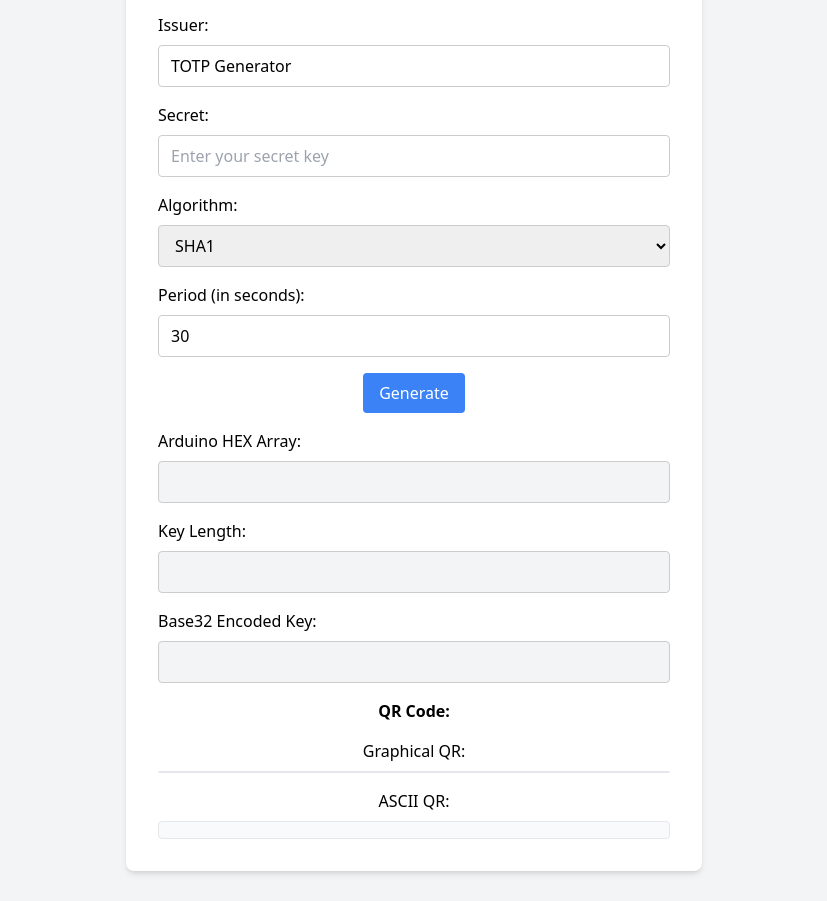
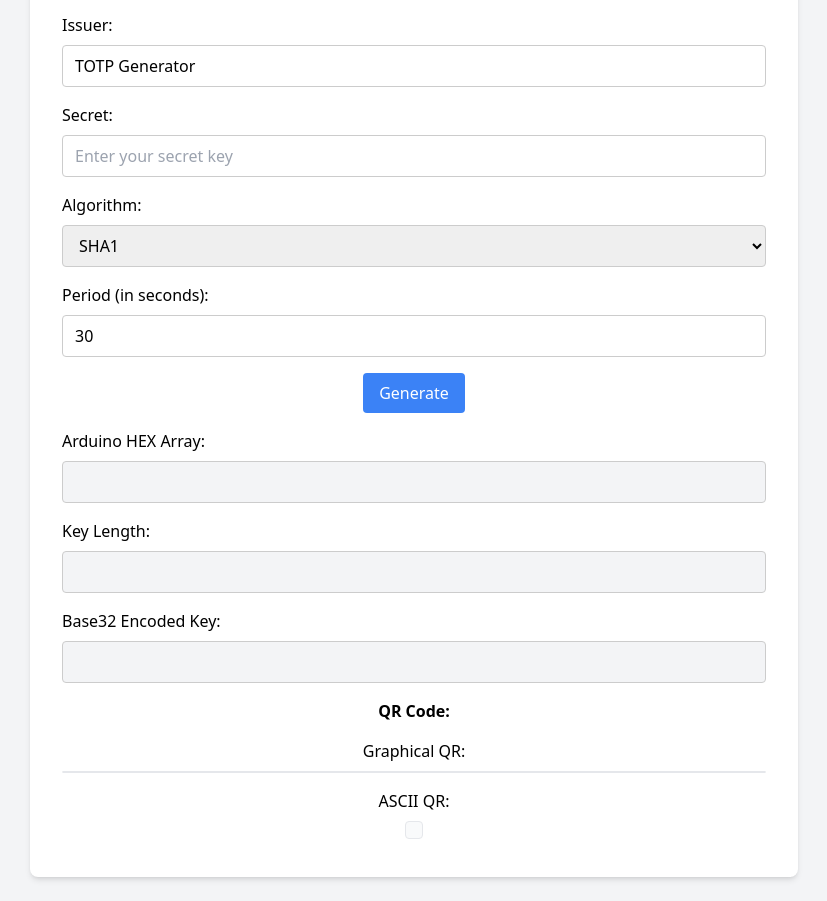
Before and after one commit to NonaSuomy/ESPHome-Door-Lock, a plain HTML site: page docs/index.html in a window 1280 px wide. Shown: the part 189-1090 px from the top of the page, without its empty margins (226-1053 px from the left). Drawn offline with nearby package versions, Linux system fonts and the light colour scheme.

Commit message:
Update index.html

```diff
--- a/docs/index.html
+++ b/docs/index.html
@@ -15,14 +15,14 @@
             line-height: 1;
             white-space: pre;
             text-align: center;
-            overflow: hidden;
+            display: inline-block;
+            overflow: auto;
             max-width: 100%;
-            display: block;
         }
     </style>
 </head>
 <body class="bg-gray-100 p-6">
-    <div class="max-w-xl mx-auto bg-white p-8 rounded-lg shadow-md">
+    <div class="max-w-3xl w-full mx-auto bg-white p-8 rounded-lg shadow-md">
         <h1 class="text-2xl font-bold mb-6 text-center">OTP Tool for TOTP Generator</h1>
 
         <div class="space-y-4">
```
